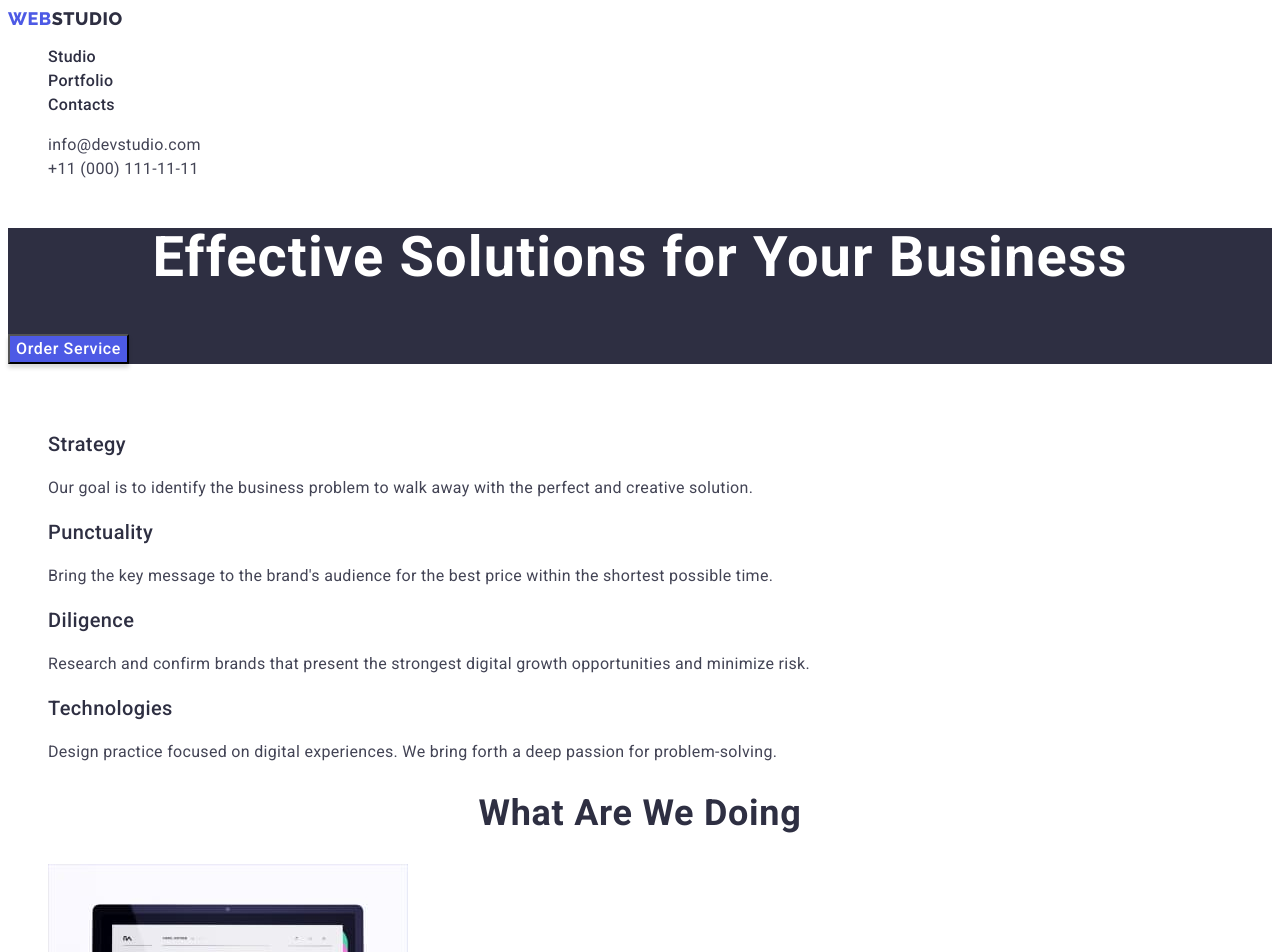
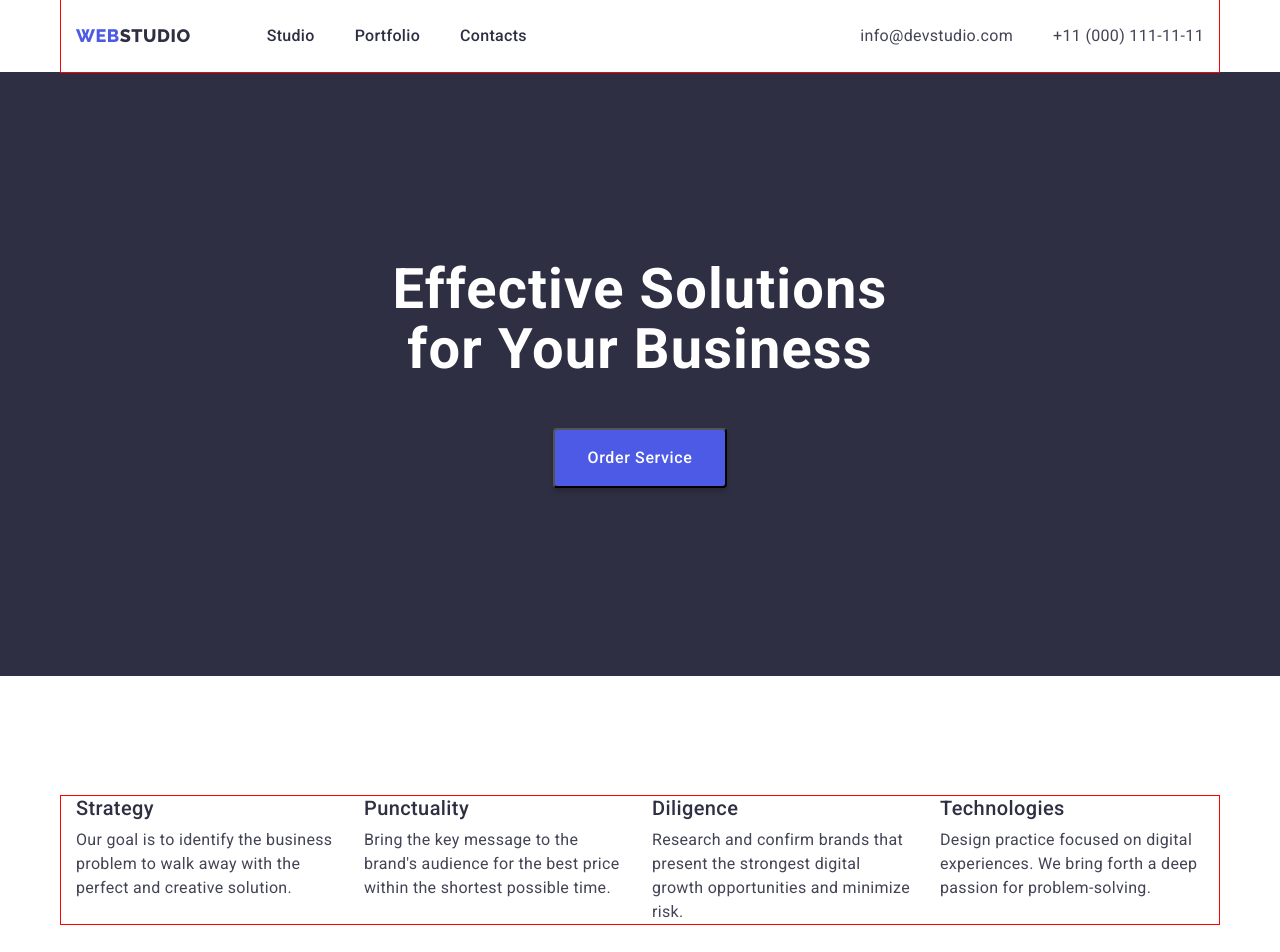
Before and after one commit to Annacheer/goit-markup-hw-03, a plain HTML site: page index.html in a window 1280 px wide. Shown: the top 952 px of the page. Drawn offline with nearby package versions, Linux system fonts and the light colour scheme.

Commit message:
Margins and flex for index.html

```diff
--- a/css/styles.css
+++ b/css/styles.css
@@ -6,17 +6,42 @@
   --lightmode-color: #f4f4fd;
   --pressed-state-color: #404bbf;
 }
-
+p,
+h1,
+h2,
+h3,
+h4,
+h5,
+h6 {
+  margin: 0;
+}
+ul {
+  margin: 0;
+  padding-left: 0;
+}
+img {
+  display: block;
+}
+button {
+  cursor: pointer;
+}
 body {
   background-color: var(--background-color);
   font-family: "Roboto", sans-serif;
   color: var(--text-color);
 }
+
 .link {
   text-decoration: none;
 }
 .list {
   list-style: none;
+}
+.container {
+  width: 1158px;
+  padding: 0 15px;
+  margin: 0 auto;
+  outline: 1px solid red;
 }
 /* ------------------Header-------------- */
 .logo {
@@ -31,19 +56,46 @@ body {
 .logo-navy {
   color: var(--headings-color);
 }
-.logo-iris {
+.page-nav {
+  display: flex;
+}
+.site-nav {
+  display: flex;
+  align-items: center;
+}
+.nav-list {
+  display: flex;
+  margin-left: 76px;
 }
 .nav-link {
+  display: block;
+  padding-top: 24px;
+  padding-bottom: 24px;
+
   color: var(--headings-color);
   font-weight: 500;
   font-size: 16px;
   line-height: 1.5;
   letter-spacing: 0.02em;
 }
+.nav-list li:not(:last-child) {
+  margin-right: 40px;
+}
 .contacts {
   font-style: normal;
+  margin-left: auto;
+}
+.contact-list {
+  display: flex;
+}
+.contact-list li:not(:last-child) {
+  margin-right: 40px;
 }
 .contact {
+  display: block;
+  padding-top: 24px;
+  padding-bottom: 24px;
+
   color: inherit;
   font-weight: 400;
   font-size: 16px;
@@ -59,15 +111,25 @@ body {
 /* -------------Main Studio-------------------- */
 .hero {
   background-color: var(--headings-color);
+  text-align: center;
+  padding-top: 188px;
+  padding-bottom: 188px;
 }
 .hero-title {
+  margin-bottom: 48px;
+
   color: var(--background-color);
   font-size: 56px;
   line-height: 1.07;
-  text-align: center;
   letter-spacing: 0.02em;
 }
 .hero-btn {
+  border-radius: 4px;
+  padding: 16px 32px;
+  display: inline-block;
+  min-width: 169px;
+  text-align: center;
+
   background-color: var(--primary-text-color);
   box-shadow: 0px 4px 4px rgba(0, 0, 0, 0.15);
   color: var(--background-color);
@@ -76,16 +138,40 @@ body {
   line-height: 1.5;
   letter-spacing: 0.04em;
   font-family: inherit;
-  cursor: pointer;
 }
 .hero-btn:hover,
 .hero-btn:focus {
   background-color: var(--pressed-state-color);
 }
-.adv-hidden {
-  visibility: hidden;
+.visually-hidden {
+  position: absolute;
+  width: 1px;
+  height: 1px;
+  margin: -1px;
+  border: 0;
+  padding: 0;
+
+  white-space: nowrap;
+  clip-path: inset(100%);
+  clip: rect(0 0 0 0);
+  overflow: hidden;
 }
+.advantages {
+  padding: 120px 0;
+}
+.adv-list {
+  display: flex;
+}
+.adv-list li {
+  width: 264px;
+}
+.adv-list li:not(:last-child) {
+  margin-right: 24px;
+}
+
 .adv-title {
+  margin-bottom: 8px;
+
   color: var(--headings-color);
   font-weight: 500;
   font-size: 20px;
@@ -97,7 +183,12 @@ body {
   line-height: 1.5;
   letter-spacing: 0.02em;
 }
+.work {
+  padding-bottom: 120px;
+}
 .work-title {
+  margin-bottom: 72px;
+
   color: var(--headings-color);
   font-size: 36px;
   line-height: 1.11;
@@ -105,11 +196,25 @@ body {
   letter-spacing: 0.02em;
   text-transform: capitalize;
 }
+.work-list {
+  display: flex;
+}
+.work-list li:not(:last-child) {
+  margin-right: 24px;
+}
 .team {
   background-color: var(--lightmode-color);
+  padding: 120px 0;
+}
+.team-list {
+  display: flex;
 }
 .team-card {
   background-color: var(--background-color);
+  margin-right: 24px;
+}
+.team-card:last-child {
+  margin-right: 0;
 }
 .team-name {
   color: var(--headings-color);
@@ -134,7 +239,6 @@ body {
   letter-spacing: 0.04em;
   background-color: var(--lightmode-color);
   font-family: inherit;
-  cursor: pointer;
 }
 .filter-btn:hover,
 .filter-btn:focus {
--- a/index.html
+++ b/index.html
@@ -11,15 +11,23 @@
       href="https://fonts.googleapis.com/css2?family=Raleway:wght@800&family=Roboto:wght@400;500;700&display=swap"
       rel="stylesheet"
     />
+    <link
+      rel="stylesheet"
+      href="https://cdnjs.cloudflare.com/ajax/libs/modern-normalize/1.1.0/modern-normalize.min.css"
+      integrity="sha512-wpPYUAdjBVSE4KJnH1VR1HeZfpl1ub8YT/NKx4PuQ5NmX2tKuGu6U/JRp5y+Y8XG2tV+wKQpNHVUX03MfMFn9Q=="
+      crossorigin="anonymous"
+      referrerpolicy="no-referrer"
+    />
     <link rel="stylesheet" href="./css/styles.css" />
   </head>
   <body>
-    <header>
+    <header class="page-header">
+      <div class="page-nav container">
         <nav class="site-nav">
           <a class="logo link" href="./index.html"
             >Web<span class="logo-navy">Studio</span></a
           >
-        <ul class="list">
+          <ul class="nav-list list">
             <li><a class="nav-link link" href="./index.html">Studio</a></li>
             <li>
               <a class="nav-link link" href="./portfolio.html">Portfolio</a>
@@ -28,7 +36,7 @@
           </ul>
         </nav>
         <address class="contacts">
-        <ul class="list">
+          <ul class="contact-list list">
             <li>
               <a class="contact link" href="mailto:info@devstudio.com"
                 >info@devstudio.com</a
@@ -41,20 +49,25 @@
             </li>
           </ul>
         </address>
+      </div>
     </header>
     <main>
       <section class="hero">
-        <h1 class="hero-title">Effective Solutions for Your Business</h1>
+        <h1 class="hero-title">
+          Effective Solutions <br />
+          for Your Business
+        </h1>
         <button class="hero-btn" type="button">Order Service</button>
       </section>
       <section class="advantages">
-        <h2 class="adv-hidden">Our Advantages</h2>
-        <ul class="list">
+        <div class="container">
+          <h2 class="visually-hidden">Our Advantages</h2>
+          <ul class="adv-list list">
             <li>
               <h3 class="adv-title">Strategy</h3>
               <p class="adv-text">
-              Our goal is to identify the business problem to walk away with the
-              perfect and creative solution.
+                Our goal is to identify the business problem to walk away with
+                the perfect and creative solution.
               </p>
             </li>
             <li>
@@ -79,12 +92,18 @@
               </p>
             </li>
           </ul>
+        </div>
       </section>
       <section class="work">
+        <div class="container">
           <h2 class="work-title">What are we doing</h2>
-        <ul class="list">
+          <ul class="work-list list">
             <li>
-            <img src="./images/img-4.jpg" alt="Computer monitor" width="360" />
+              <img
+                src="./images/img-4.jpg"
+                alt="Computer monitor"
+                width="360"
+              />
             </li>
             <li>
               <img
@@ -101,10 +120,12 @@
               />
             </li>
           </ul>
+        </div>
       </section>
       <section class="team">
+        <div class="container">
           <h2 class="work-title">Our Team</h2>
-        <ul class="list">
+          <ul class="team-list list">
             <li class="team-card">
               <img src="./images/img-7.jpg" alt="Mark Guerrero" width="264" />
               <h3 class="team-name">Mark Guerrero</h3>
@@ -126,6 +147,7 @@
               <p class="team-position">UI Designer</p>
             </li>
           </ul>
+        </div>
       </section>
     </main>
     <footer class="footer">
```
Also changed, not shown: portfolio.html (+7 -1 lines). Lines whose indentation alone changed are shown as unchanged.
